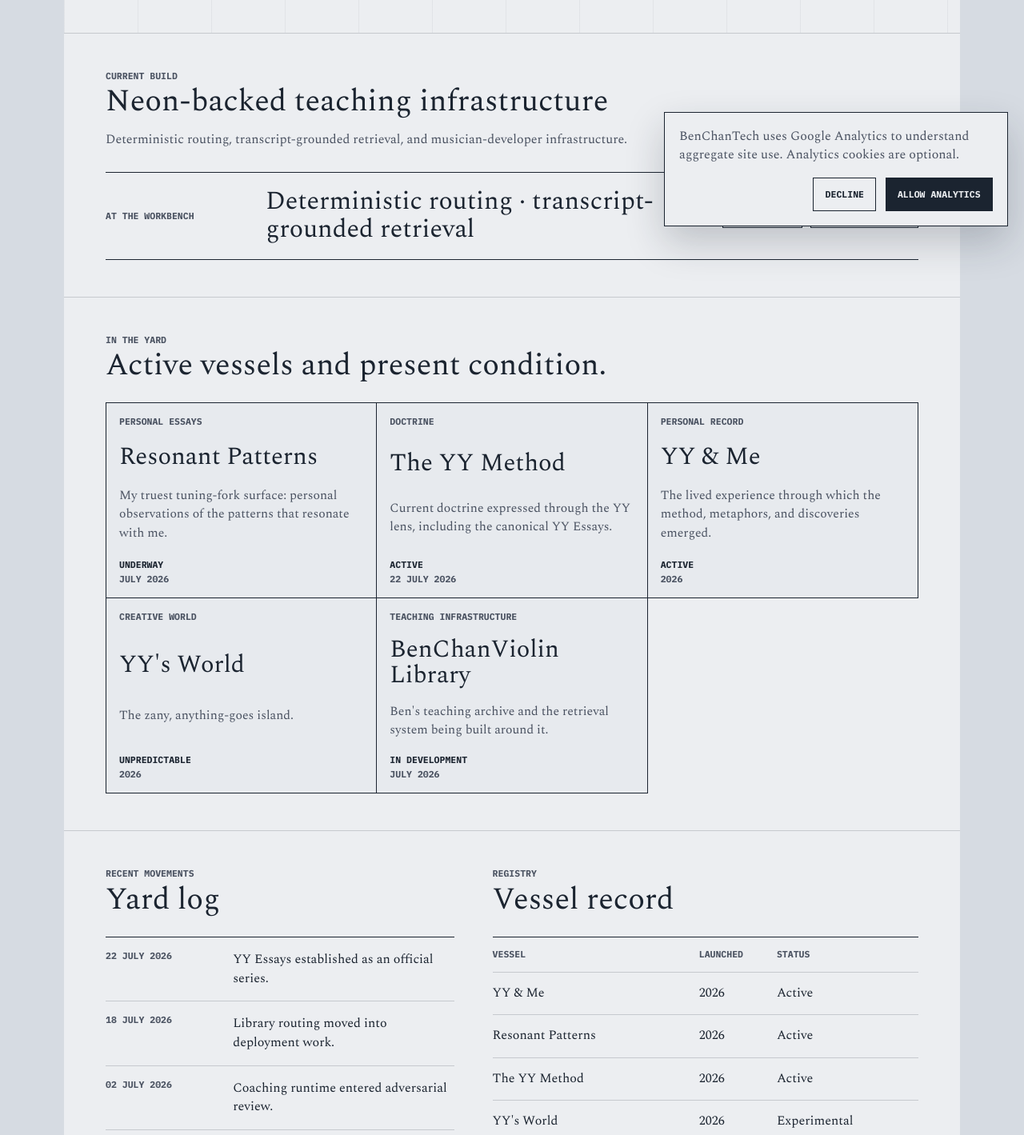
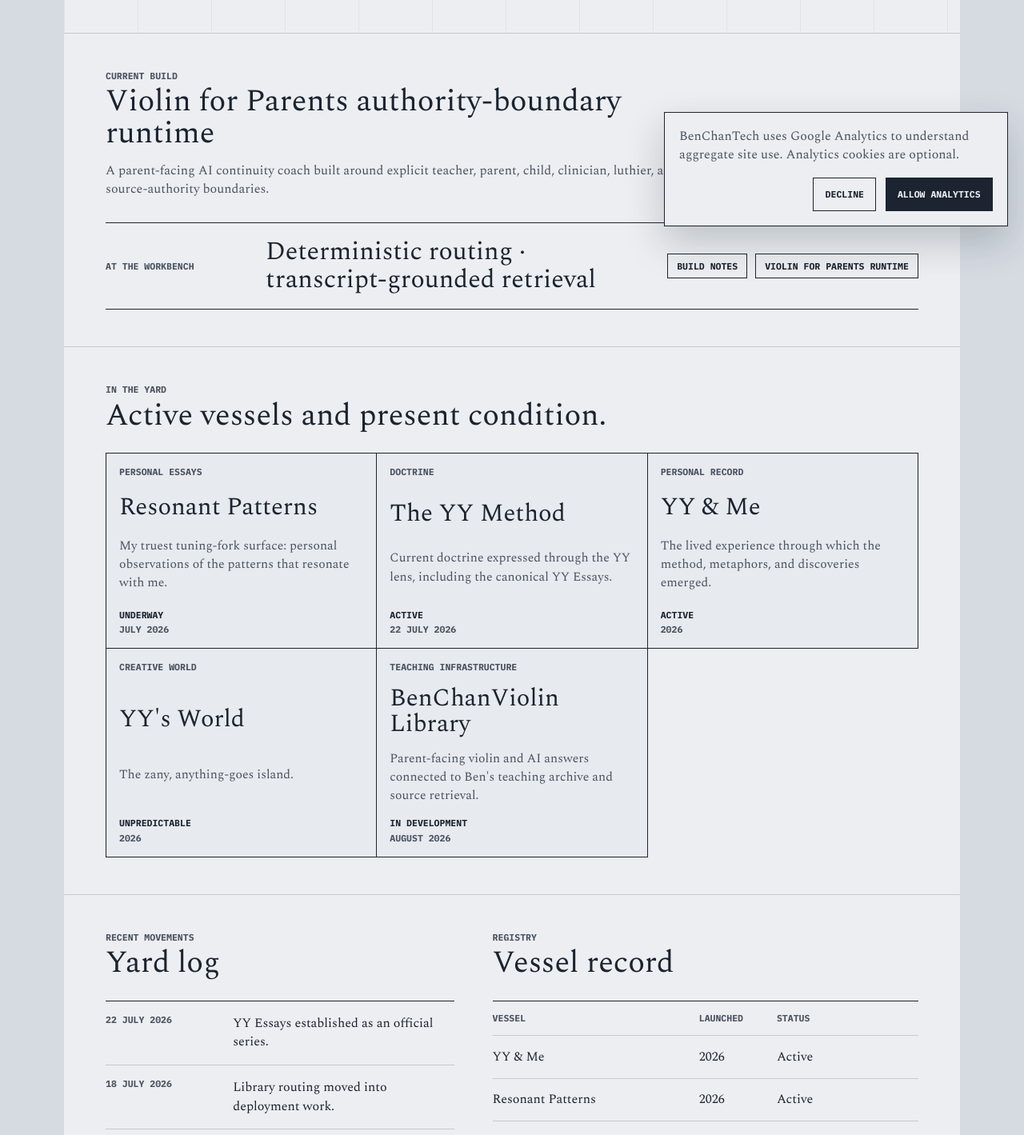
Before and after one commit to benchantech/blog, a Next.js app: page / in a window 1280 px wide. Shown: the part 497-1916 px from the top of the page at 80% size. Built offline with nearby package versions, Linux system fonts and the light colour scheme; no server answers.

Commit message:
Align Studio route with Violin for Parents

```diff
--- a/app/layout.tsx
+++ b/app/layout.tsx
@@ -7,7 +7,17 @@ import "./globals.css";
 
 export const metadata: Metadata = {
   title: "BenChanTech",
-  description: "Shipyard log for Ben Chan's independent systems, publications, and experiments.",
+  description:
+    "Ben Chan's systems work across AI, software, violin, and human judgment, including authority-boundary design for Violin for Parents.",
+  metadataBase: new URL("https://benchantech.com"),
+  openGraph: {
+    title: "BenChanTech",
+    description:
+      "AI systems, software infrastructure, violin-informed product design, and human judgment boundaries by Ben Chan.",
+    url: "https://benchantech.com",
+    siteName: "BenChanTech",
+    type: "website"
+  },
   icons: {
     icon: [
       { url: "/favicon-16x16.png", sizes: "16x16", type: "image/png" },
@@ -35,7 +45,7 @@ export default function RootLayout({ children }: Readonly<{ children: React.Reac
           </Link>
           <nav className="desktop-nav" aria-label="Primary navigation">
             <Link href="/neon">Current Build</Link>
-            <Link href="/studio">Runtime</Link>
+            <Link href="/studio">Violin for Parents</Link>
             <a href="https://yymethod.com" rel="noreferrer">
               YY Method™
             </a>
--- a/content/site-config.ts
+++ b/content/site-config.ts
@@ -99,12 +99,13 @@ export const stakeholderRoutes = [
 ] satisfies StakeholderRoute[];
 
 export const currentBuild = {
-  title: "Neon-backed teaching infrastructure",
+  title: "Violin for Parents authority-boundary runtime",
   status: "At the workbench",
-  summary: "Deterministic routing, transcript-grounded retrieval, and musician-developer infrastructure.",
+  summary:
+    "A parent-facing AI continuity coach built around explicit teacher, parent, child, clinician, luthier, and source-authority boundaries.",
   links: [
     { label: "Build notes", href: "/neon" },
-    { label: "Coaching runtime", href: "/studio" }
+    { label: "Violin for Parents runtime", href: "/studio" }
   ]
 };
 
@@ -148,11 +149,11 @@ export const vessels = [
   {
     id: "violin-library",
     name: "BenChanViolin Library",
-    href: "https://benchanviolin.com/library",
+    href: "https://benchanviolin.com/parents",
     type: "Teaching infrastructure",
     status: "In development",
-    latest: "Ben's teaching archive and the retrieval system being built around it.",
-    latestDate: "July 2026"
+    latest: "Parent-facing violin and AI answers connected to Ben's teaching archive and source retrieval.",
+    latestDate: "August 2026"
   }
 ] satisfies Vessel[];
 
@@ -166,8 +167,8 @@ export const yardLog = [
     event: "Library routing moved into deployment work."
   },
   {
-    date: "02 July 2026",
-    event: "Coaching runtime entered adversarial review."
+    date: "25 August 2026",
+    event: "Violin for Parents positioning aligned around parent judgment, teacher continuity, and bounded AI authority."
   }
 ] satisfies YardLogEntry[];
 
```
Also changed, not shown: app/studio/page.tsx (+22 -5 lines).
